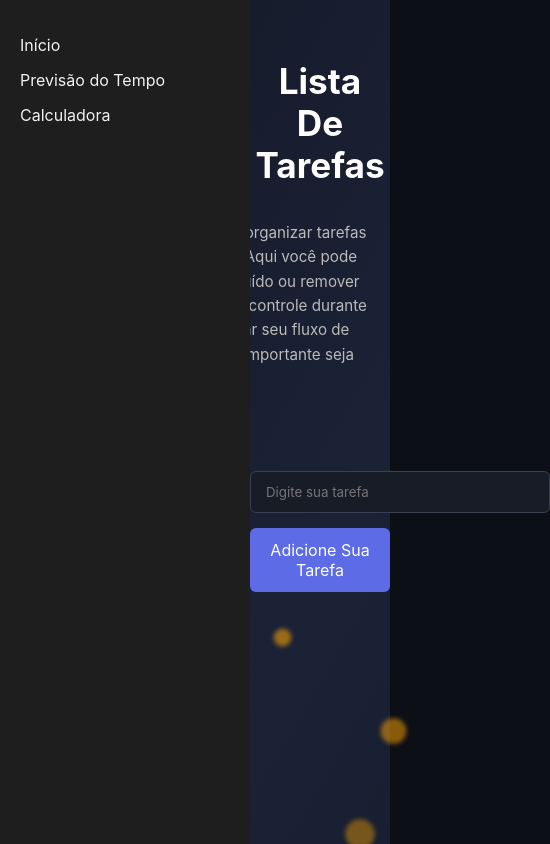
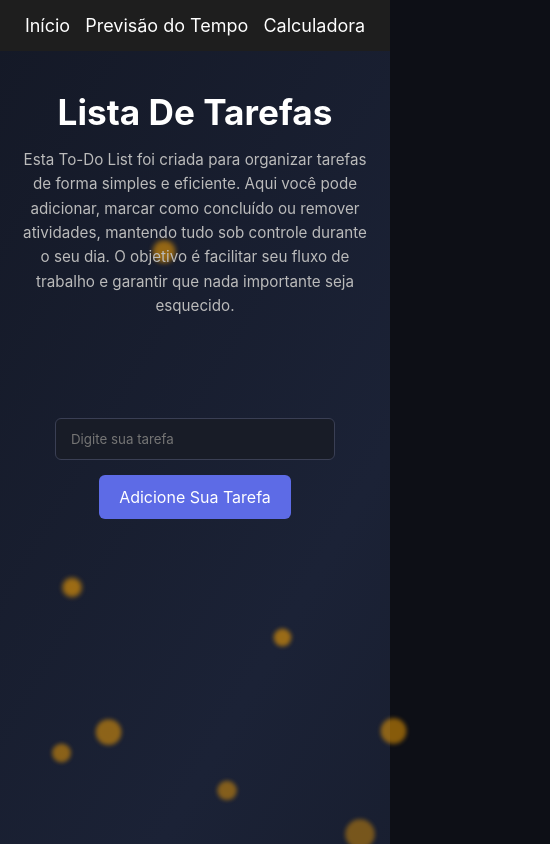
Before and after one commit to ks7m/Site_De_Ferramentas, a plain HTML site: page Projetos_De_Ferramentas/src/tarefas.html in a window 390 px wide. Shown: the whole page, 550 px wide, since content can reach past the window. Drawn offline with Linux system fonts and the light colour scheme.

Commit message:
Reponsividade das páginas

```diff
--- a/Projetos_De_Ferramentas/src/Css/previsao.css
+++ b/Projetos_De_Ferramentas/src/Css/previsao.css
@@ -141,48 +141,6 @@ body.weather-fog{background:linear-gradient(180deg,#2b2b2b 0%,#5b5b5b 100%)}
 
 /*sidebar style*/
 .sidebar {
-    position: relative;
-    top: 0;
-    width: 300px;
-    height: 100vh;
-    background: #111;
-    color: white;
-    font-family: var(--body_font);
-    font-size: 1rem;
-    padding: 25px 25px;
-    transition: left 0.35s ease;
-    box-sizing: border-box;
-    z-index: 1000;
-}
-
-.sidebar img {
-    width: 200px;
-    height: auto;
-    top: 0;
-    left: 0;
-}
-
-.sidebar ul {
-    list-style: none;
-    padding: 0;
-}
-
-.sidebar li {
-    margin: 15px 0;
-}
-
-.sidebar li a {
-    color: #f1f1f1;
-    text-decoration: none;
-    font-size: 16px;
-    transition: padding-left 0.2s ease;
-}
-
-.sidebar li a:hover {
-    padding-left: 10px;
-    color: #fff;
-}
-.sidebar {
     position: fixed;
     left: 0;
     top: 0;
@@ -191,6 +149,13 @@ body.weather-fog{background:linear-gradient(180deg,#2b2b2b 0%,#5b5b5b 100%)}
     background-color: #1e1e1e;
     padding: 20px;
     box-sizing: border-box;
+    z-index: 1000;
+    font-family: var(--body_font);
+}
+
+.sidebar img {
+    width: 200px;
+    height: auto;
 }
 
 .container {
@@ -214,4 +179,53 @@ body.weather-fog{background:linear-gradient(180deg,#2b2b2b 0%,#5b5b5b 100%)}
     color: white;
     font-size: 18px;
     display: block;
+    transition: padding-left 0.2s ease;
 }
+
+.sidebar a:hover {
+    padding-left: 10px;
+}
+
+/* media query */
+@media screen and (max-width: 768px) {
+    body {
+        flex-direction: column;
+        overflow: auto;
+    }
+
+    .sidebar {
+        width: 100%;
+        height: auto;
+        position: relative;
+        padding: 10px;
+        align-items: center;
+    }
+
+    .sidebar ul {
+        display: flex;
+        flex-wrap: wrap;
+        justify-content: center;
+        gap: 15px;
+    }
+
+    .sidebar li {
+        margin: 5px 0;
+    }
+
+    .container {
+        margin-left: 0;
+        width: 100%;
+        padding: 20px;
+    }
+}
+
+@media screen and (max-width: 480px) {
+    .weather-card {
+        width: 95%;
+        padding: 18px;
+    }
+
+    .sidebar img {
+        width: 150px;
+    }
+}
--- a/Projetos_De_Ferramentas/src/Css/tarefas.css
+++ b/Projetos_De_Ferramentas/src/Css/tarefas.css
@@ -143,48 +143,6 @@ button.remove:hover {
 
 /*sidebar style*/
 .sidebar {
-    position: relative;
-    top: 0;
-    width: 300px;
-    height: 100vh;
-    background: #111;
-    color: white;
-    font-family: var(--body_font);
-    font-size: 1rem;
-    padding: 25px 25px;
-    transition: left 0.35s ease;
-    box-sizing: border-box;
-    z-index: 1000;
-}
-
-.sidebar img {
-    width: 200px;
-    height: auto;
-    top: 0;
-    left: 0;
-}
-
-.sidebar ul {
-    list-style: none;
-    padding: 0;
-}
-
-.sidebar li {
-    margin: 15px 0;
-}
-
-.sidebar li a {
-    color: #f1f1f1;
-    text-decoration: none;
-    font-size: 16px;
-    transition: padding-left 0.2s ease;
-}
-
-.sidebar li a:hover {
-    padding-left: 10px;
-    color: #fff;
-}
-.sidebar {
     position: fixed;
     left: 0;
     top: 0;
@@ -193,13 +151,13 @@ button.remove:hover {
     background-color: #1e1e1e;
     padding: 20px;
     box-sizing: border-box;
+    z-index: 1000;
+    font-family: var(--body_font);
 }
 
-.container {
-    margin-left: 250px;
-    padding: 20px;
-    display: flex;
-    justify-content: center;
+.sidebar img {
+    width: 200px;
+    height: auto;
 }
 
 .sidebar ul {
@@ -216,4 +174,52 @@ button.remove:hover {
     color: white;
     font-size: 18px;
     display: block;
+    transition: padding-left 0.2s ease;
 }
+
+.sidebar a:hover {
+    padding-left: 10px;
+}
+
+/* media query */
+@media screen and (max-width: 768px) {
+    body {
+        display: flex;
+        flex-direction: column;
+    }
+
+    .sidebar {
+        width: 100%;
+        height: auto;
+        position: relative;
+        padding: 10px;
+        align-items: center;
+    }
+
+    .sidebar ul {
+        display: flex;
+        flex-wrap: wrap;
+        justify-content: center;
+        gap: 15px;
+    }
+
+    .sidebar li {
+        margin: 5px 0;
+    }
+
+    main {
+        margin-left: 0;
+        width: 100%;
+        padding: 20px;
+    }
+}
+
+@media screen and (max-width: 480px) {
+    .sidebar img {
+        width: 150px;
+    }
+
+    .text {
+        width: 80%;
+    }
+}
```
